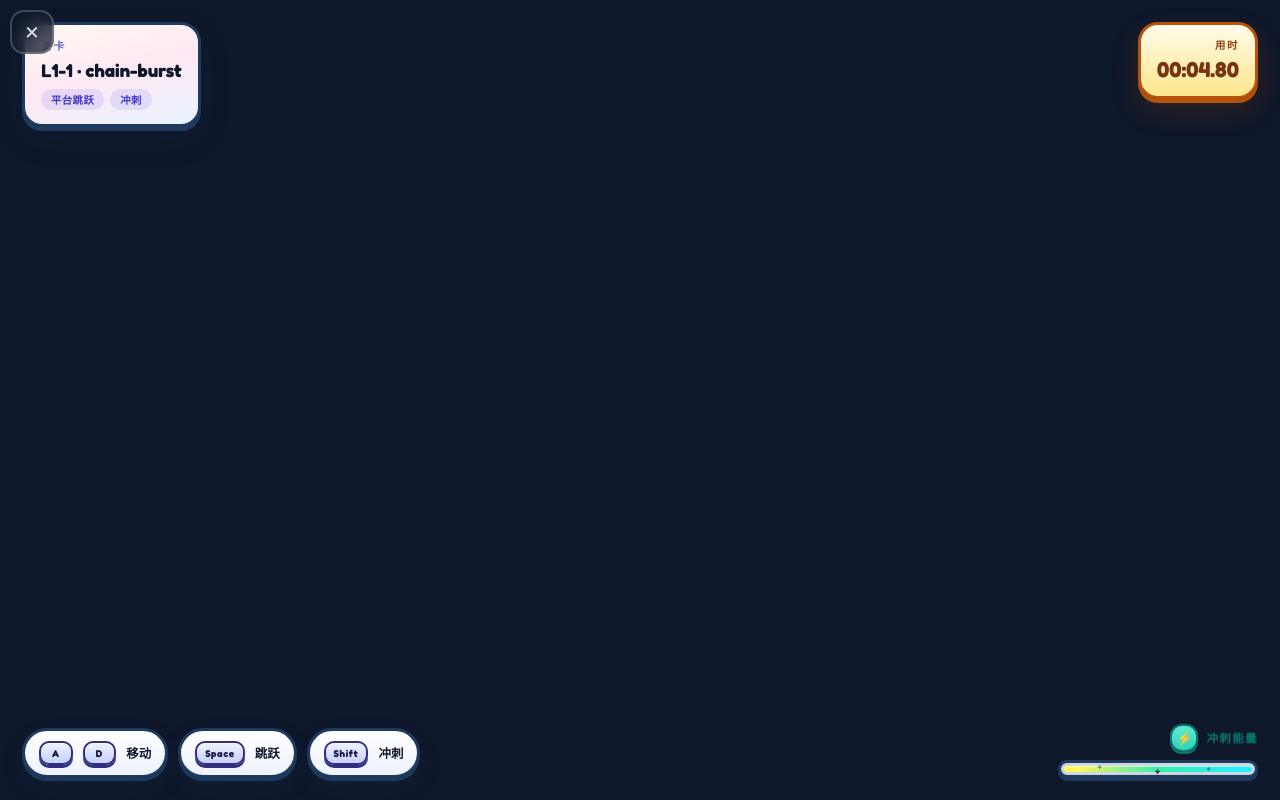
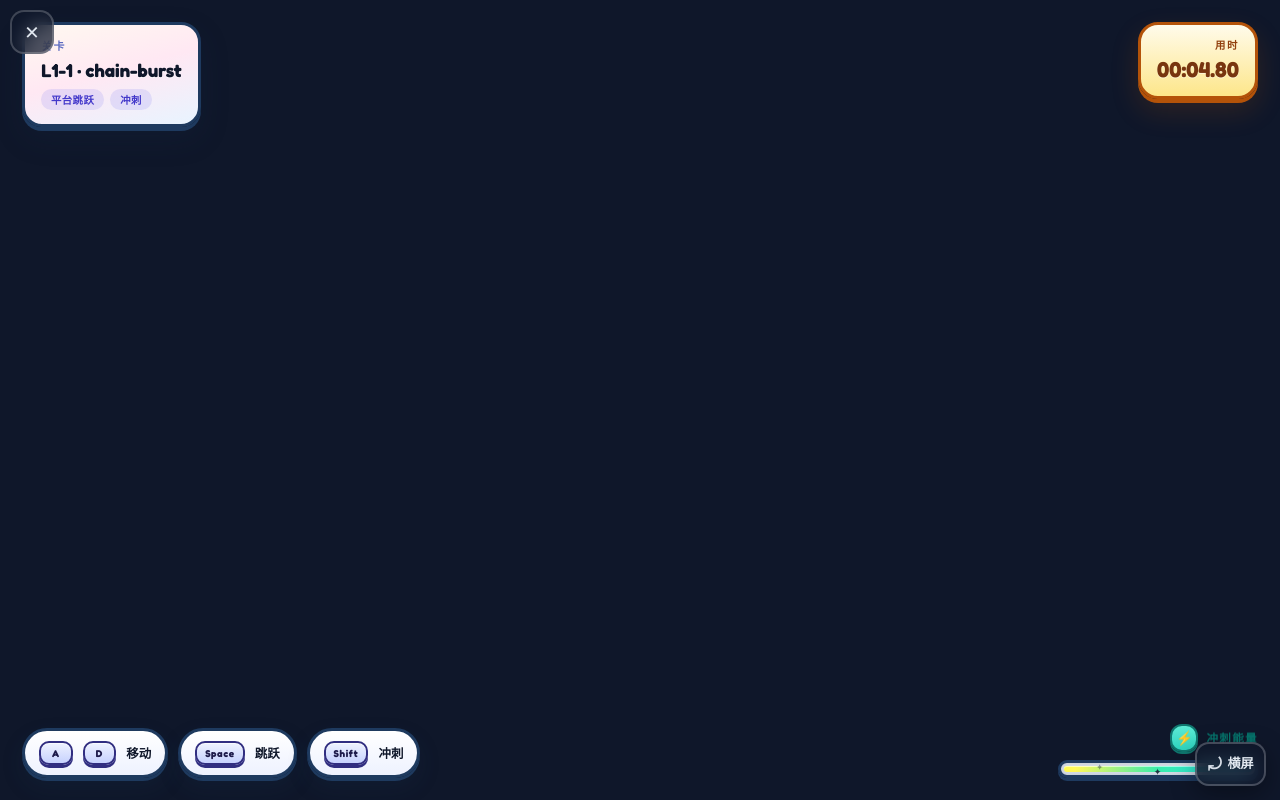
Before and after one commit to 1361320179/game.jakelee.site, a Next.js app in the folder apps/web/: page /en/games/chain-burst in a window 1280 px wide. Built offline with nearby package versions, Linux system fonts and the light colour scheme.

Commit message:
feat:添加手动横屏

```diff
--- a/apps/web/components/game/shadow-dash/GameContainer.tsx
+++ b/apps/web/components/game/shadow-dash/GameContainer.tsx
@@ -77,6 +77,17 @@ async function tryLockLandscape(): Promise<void> {
   }
 }
 
+async function tryUnlockOrientation(): Promise<void> {
+  try {
+    const o = screen.orientation as ScreenOrientation & {
+      unlock?: () => void;
+    };
+    o?.unlock?.();
+  } catch {
+    /* */
+  }
+}
+
 function PortraitRotateHint({
   visible,
   onDismiss,
@@ -124,6 +135,27 @@ export const GameContainer: React.FC<GameContainerProps> = ({
   const [timeElapsed, setTimeElapsed] = useState(0);
   const [portraitHint, setPortraitHint] = useState(false);
   const [portraitHintDismissed, setPortraitHintDismissed] = useState(false);
+  /** 用户手动「横屏模式」：CSS 旋转视口，不依赖 orientation API */
+  const [manualLandscape, setManualLandscape] = useState(false);
+
+  const applyManualLandscape = useCallback(async () => {
+    const el = rootRef.current;
+    await tryEnterFullscreen(el);
+    await tryLockLandscape();
+    setManualLandscape(true);
+  }, []);
+
+  const clearManualLandscape = useCallback(async () => {
+    setManualLandscape(false);
+    await tryUnlockOrientation();
+    try {
+      if (document.fullscreenElement && document.exitFullscreen) {
+        await document.exitFullscreen();
+      }
+    } catch {
+      /* */
+    }
+  }, []);
 
   const syncPortraitHint = useCallback(() => {
     if (typeof window === "undefined") return;
@@ -225,7 +257,7 @@ export const GameContainer: React.FC<GameContainerProps> = ({
   return (
     <div
       ref={rootRef}
-      className="game-viewport-shell game-viewport-shell--fullscreen"
+      className={`game-viewport-shell game-viewport-shell--fullscreen${manualLandscape ? " game-viewport-shell--manual-landscape" : ""}`}
     >
       <Link
         href={backHref}
@@ -244,6 +276,29 @@ export const GameContainer: React.FC<GameContainerProps> = ({
         }}
       />
 
+      {isTouchLike() && (
+        <button
+          type="button"
+          className={`game-landscape-fab${manualLandscape ? " game-landscape-fab--active" : ""}`}
+          onClick={() =>
+            manualLandscape ? void clearManualLandscape() : void applyManualLandscape()
+          }
+          aria-pressed={manualLandscape}
+          aria-label={
+            manualLandscape
+              ? "退出横屏模式"
+              : "横屏模式：全屏并尝试锁定横屏"
+          }
+        >
+          <span className="game-landscape-fab-icon" aria-hidden>
+            {manualLandscape ? "⤢" : "⤾"}
+          </span>
+          <span className="game-landscape-fab-text">
+            {manualLandscape ? "恢复" : "横屏"}
+          </span>
+        </button>
+      )}
+
       <div className="game-viewport-inner">
         <div
           id="pixi-canvas-container"
--- a/apps/web/styles/globals.css
+++ b/apps/web/styles/globals.css
@@ -811,6 +811,22 @@ html.game-play-active body {
   background: #0f172a;
 }
 
+/* 触摸设备：手动横屏（全屏 + 锁定方向；失败时仍可用 CSS 旋转视口） */
+.game-viewport-shell.game-viewport-shell--manual-landscape {
+  position: fixed;
+  top: 50%;
+  left: 50%;
+  z-index: 4;
+  flex: none;
+  width: 100dvh;
+  height: 100dvw;
+  max-width: 100dvh;
+  max-height: 100dvw;
+  margin: 0;
+  transform: translate(-50%, -50%) rotate(90deg);
+  transform-origin: center center;
+}
+
 .game-viewport-inner {
   position: relative;
   flex: 1;
@@ -862,6 +878,54 @@ html.game-play-active body {
 .game-play-exit:focus-visible {
   outline: 3px solid var(--accent);
   outline-offset: 2px;
+}
+
+.game-landscape-fab {
+  position: absolute;
+  bottom: max(14px, env(safe-area-inset-bottom, 0px));
+  right: max(14px, env(safe-area-inset-right, 0px));
+  z-index: 96;
+  display: inline-flex;
+  align-items: center;
+  gap: 0.35rem;
+  padding: 0.45rem 0.65rem;
+  min-height: 44px;
+  min-width: 44px;
+  border-radius: 14px;
+  border: 2px solid rgba(255, 255, 255, 0.22);
+  background: rgba(15, 23, 42, 0.78);
+  color: #e2e8f0;
+  font-family: var(--font-fredoka), system-ui, sans-serif;
+  font-size: 0.82rem;
+  font-weight: 600;
+  line-height: 1;
+  cursor: pointer;
+  backdrop-filter: blur(10px);
+  -webkit-backdrop-filter: blur(10px);
+  box-shadow: 0 8px 24px rgba(0, 0, 0, 0.35);
+  transition:
+    transform 160ms ease,
+    background 160ms ease,
+    border-color 160ms ease;
+}
+
+.game-landscape-fab:active {
+  transform: scale(0.96);
+}
+
+.game-landscape-fab--active {
+  border-color: rgba(34, 197, 94, 0.55);
+  background: rgba(22, 101, 52, 0.55);
+}
+
+.game-landscape-fab-icon {
+  font-size: 1.05rem;
+  opacity: 0.95;
+}
+
+.game-landscape-fab-text {
+  max-width: 3.2rem;
+  text-align: center;
 }
 
 .game-portrait-hint {
--- a/packages/games/game-shadow-dash/src/Game.ts
+++ b/packages/games/game-shadow-dash/src/Game.ts
@@ -102,14 +102,14 @@ type DeathParticle = {
 };
 
 const physics = {
-  walkAccel: 0.55,
-  walkMax: 5.4,
-  friction: 0.48,
+  walkAccel: 0.34,
+  walkMax: 3.45,
+  friction: 0.36,
   gravity: 0.52,
   jumpVel: -12.8,
   jumpCut: 0.52,
   stompBounce: -6.2,
-  goombaSpeed: 1.15,
+  goombaSpeed: 0.78,
 };
 
 export class ShadowDashGame {
@@ -633,7 +633,7 @@ export class ShadowDashGame {
       alive: true,
       x: b.x + (TILE - MUSHROOM_W) / 2,
       y: b.y - MUSHROOM_H - 2,
-      vx: 1.25,
+      vx: 0.88,
       vy: 0,
       gfx: new Container(),
     };
```
